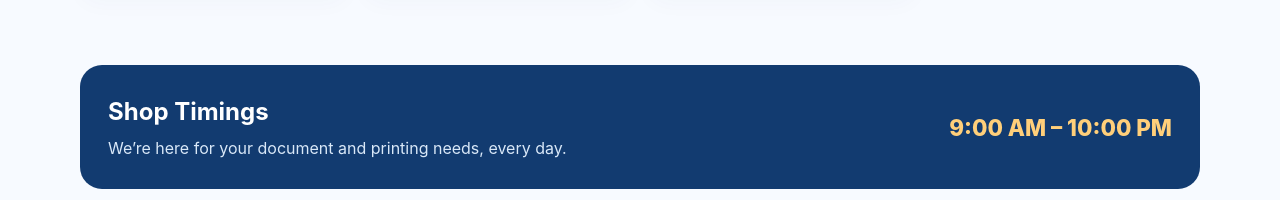
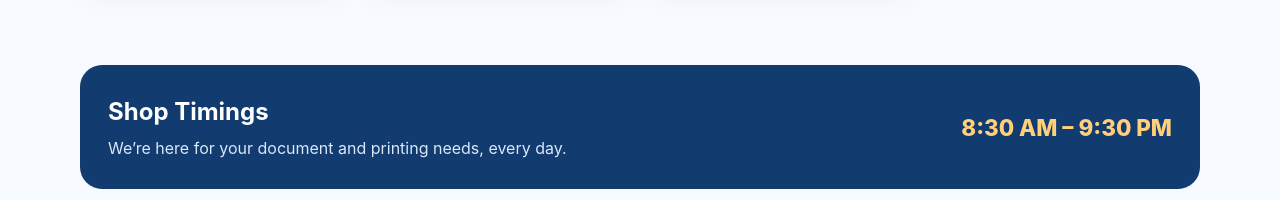
Before and after one commit to Saurabhkanawade/ui-101, a plain HTML site: page index.html in a window 1280 px wide. Shown: the part 1406-1606 px from the top of the page. Drawn offline with Linux system fonts and the light colour scheme.

Commit message:
Update index.html

```diff
--- a/index.html
+++ b/index.html
@@ -124,7 +124,7 @@
     <div class="wrap">
       <div class="hours-band">
         <div><h2>Shop Timings</h2><p>We’re here for your document and printing needs, every day.</p></div>
-        <div class="hours-time">9:00 AM – 10:00 PM</div>
+        <div class="hours-time">8:30 AM – 9:30 PM</div>
       </div>
     </div>
   </section>
```
